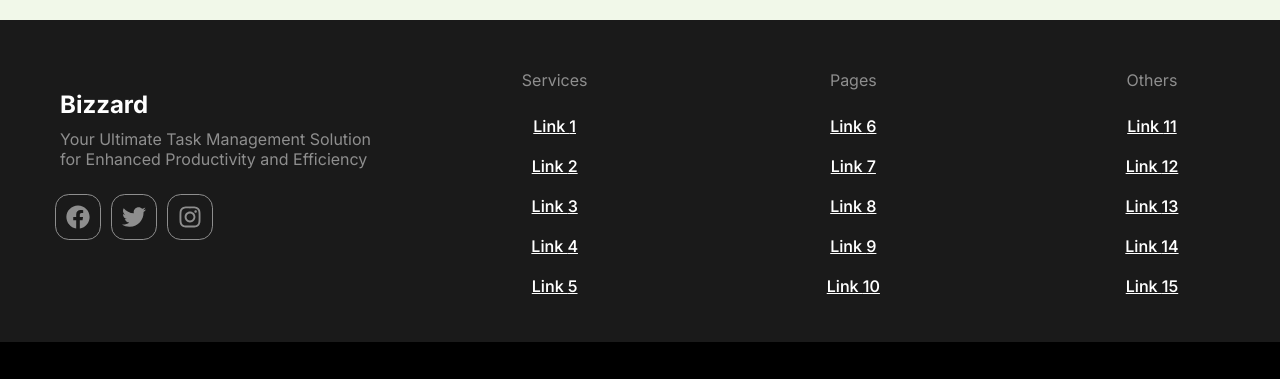
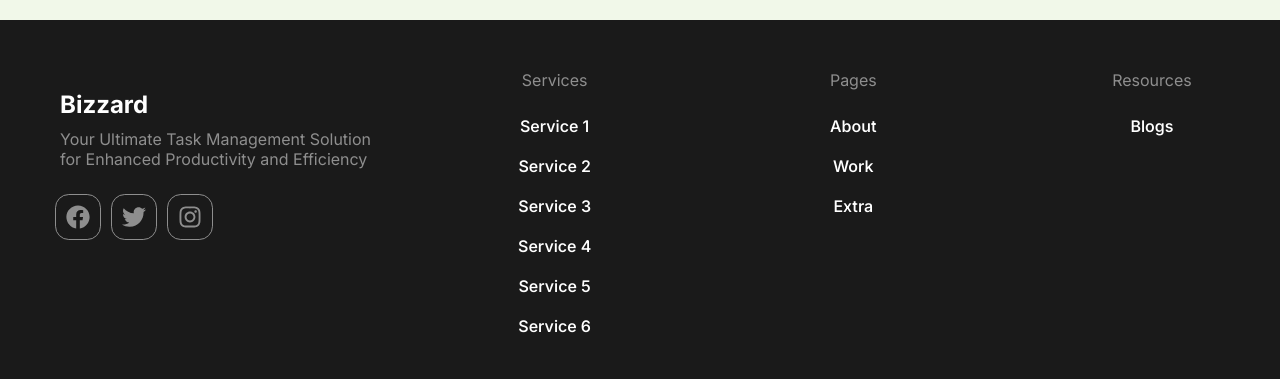
Before and after one commit to Bizzard123/Bizzard123.github.io, a React (Create React App) app: page /services/1 in a window 1280 px wide. Shown: the part 1002-1381 px from the top of the page. Before the commit the page ends 1344 px from the top, so only its background shows below. Built offline with nearby package versions, Linux system fonts and the light colour scheme; the HTML template or start-up script is replaced by a standard one.

Commit message:
Footer Links

```diff
--- a/src/App.css
+++ b/src/App.css
@@ -322,6 +322,7 @@ body {
 
 .componentFooter ul li a {
   color: white;
+  text-decoration: none;
 }
 
 .componentFooter ul li a:hover {
--- a/src/components/Footer.js
+++ b/src/components/Footer.js
@@ -1,5 +1,6 @@
 import React from 'react';
 import { FaFacebook, FaTwitter, FaInstagram } from 'react-icons/fa';
+import { Link } from "react-router-dom"; // Import Link
 
 const Footer = () => {
   return (
@@ -16,25 +17,41 @@ const Footer = () => {
       <div className="componentFooter">
         <div style={{color:'#8e8e8e'}}>Services</div>
         <ul>
-          {[...Array(5)].map((_, index) => (
-            <li key={index}><a href="#">Link {index + 1}</a></li>
-          ))}
+        <li>
+                <Link to="/services/1">Service 1</Link>
+              </li>
+              <li>
+                <Link to="/services/2">Service 2</Link>
+              </li>
+              <li>
+                <Link to="/services/3">Service 3</Link>
+              </li>
+              <li>
+                <Link to="/services/4">Service 4</Link>
+              </li>
+              <li>
+                <Link to="/services/5">Service 5</Link>
+              </li>
+              <li>
+                <Link to="/services/6">Service 6</Link>
+              </li>
+
         </ul>
       </div>
       <div className="componentFooter">
       <div style={{color:'#8e8e8e'}}>Pages</div>
         <ul>
-          {[...Array(5)].map((_, index) => (
-            <li key={index}><a href="#">Link {index + 6}</a></li>
-          ))}
+            <li><a href="#">About</a></li>
+            <li><a href="#">Work</a></li>
+            <li><a href="#">Extra</a></li>
         </ul>
       </div>
       <div className="componentFooter">
-      <div style={{color:'#8e8e8e'}}>Others</div>
+      <div style={{color:'#8e8e8e'}}>Resources</div>
         <ul>
-          {[...Array(5)].map((_, index) => (
-            <li key={index}><a href="#">Link {index + 11}</a></li>
-          ))}
+
+            <li><a href="#">Blogs</a></li>
+
         </ul>
       </div>
     </section>
--- a/src/components/navbar/MobileNav.js
+++ b/src/components/navbar/MobileNav.js
@@ -1,5 +1,5 @@
 import React, { useState } from "react";
-import "./style.css";
+import { Link } from "react-router-dom"; // Import Link
 import { FaBars, FaTimes, FaAngleUp, FaAngleDown } from "react-icons/fa";
 import logo from './logo.PNG';
 import logoDark from './logoDark.png';
@@ -18,13 +18,11 @@ const MobileNavbar = () => {
     setServicesSublistVisible(!servicesSublistVisible);
   };
 
-  window.addEventListener("resize", () => {
-    window.innerWidth > 600 && setMobileNavIsOpen(false);
-  });
-
   return (
     <nav className={`mobileNav_container wow slideInDown ${mobileNavIsOpen ? 'mobileNav_open_bg' : ''}`} style={{marginTop:'10px',borderTopLeftRadius:'20px',borderTopRightRadius:'20px'}}>
-      <img style={{ width: '100px', height: '30px',margin:'10px' }} src={mobileNavIsOpen ? logoDark : logo} />
+      <Link to="/">
+        <img style={{ width: '100px', height: '30px',margin:'10px' }} src={mobileNavIsOpen ? logoDark : logo} />
+      </Link>
       {mobileNavIsOpen ? (
         <FaTimes
           className="menu_icon"
@@ -44,20 +42,41 @@ const MobileNavbar = () => {
             mobileNavIsOpen ? "mobileNav_open" : "mobileNav_closed"
           } mobileNav_menu_list`}
         >
-          <li>Home</li>
+          <li>
+            <Link to="/">Home</Link>
+          </li>
           <li style={{display:'flex',alignItems:'center',width:'89%',justifyContent:'space-between'}} onClick={handleServicesClick}>
             Services
             {servicesSublistVisible ? <FaAngleUp /> : <FaAngleDown />}
           </li>
           {servicesSublistVisible && (
             <ul className="sublist" style={{}}>
-              <li>Service 1</li>
-              <li>Service 2</li>
-              <li>Service 3</li>
+              <li>
+                <Link to="/services/1">Service 1</Link>
+              </li>
+              <li>
+                <Link to="/services/2">Service 2</Link>
+              </li>
+              <li>
+                <Link to="/services/3">Service 3</Link>
+              </li>
+              <li>
+                <Link to="/services/4">Service 4</Link>
+              </li>
+              <li>
+                <Link to="/services/5">Service 5</Link>
+              </li>
+              <li>
+                <Link to="/services/6">Service 6</Link>
+              </li>
             </ul>
           )}
-          <li>About</li>
-          <li>Work</li>
+          <li>
+            <Link to="/about">About</Link>
+          </li>
+          <li>
+            <Link to="/work">Work</Link>
+          </li>
         </ul>
       </div>
     </nav>
```
